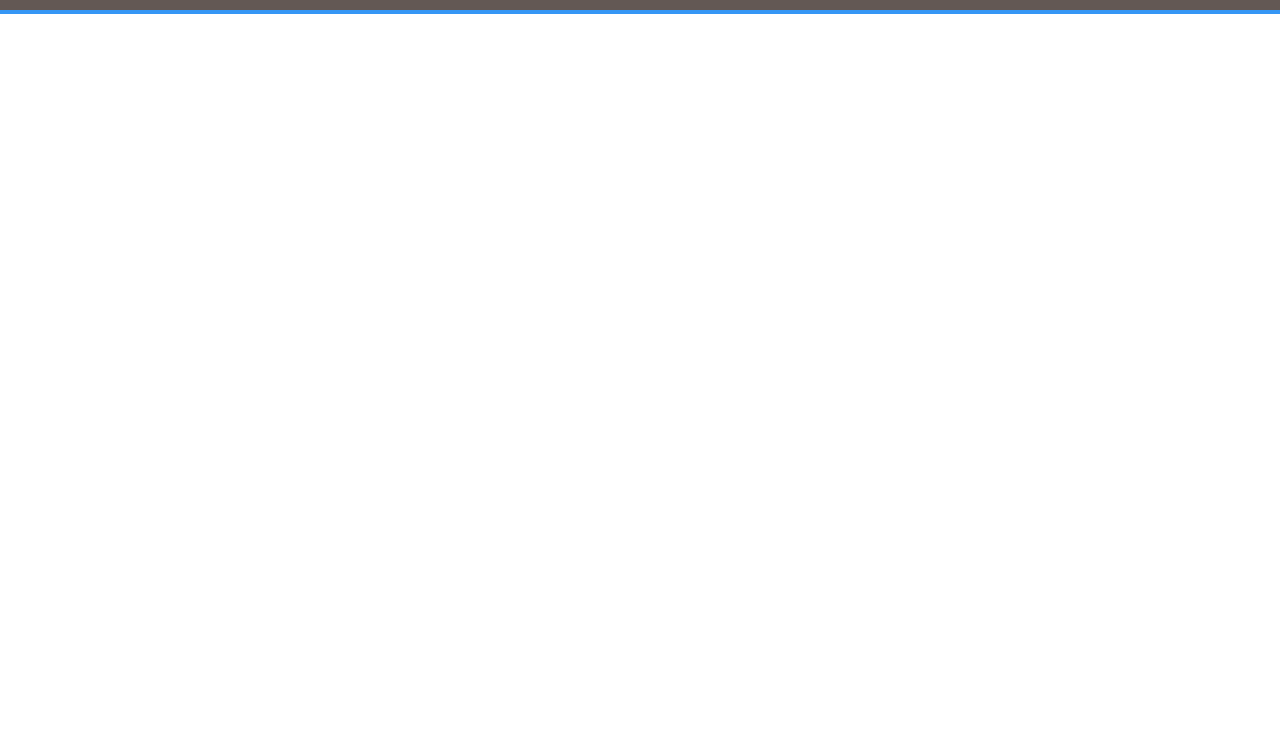
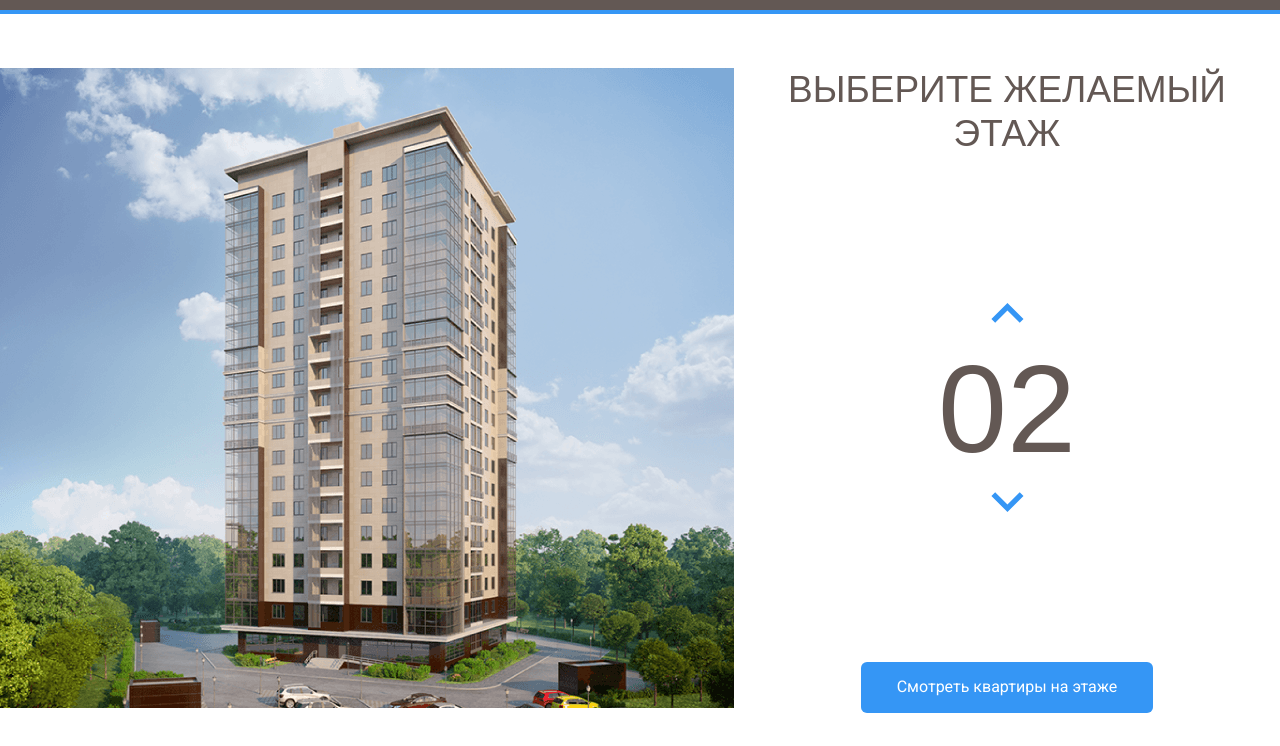
Before and after one commit to ktjybl/melody1, a plain HTML site: page index.html in a window 1280 px wide. Shown: the part 54-800 px from the top of the page. Drawn offline with Linux system fonts and the light colour scheme.

Commit message:
Add files via upload

```diff
--- a/css/style.css
+++ b/css/style.css
@@ -1,3 +1,11 @@
+@font-face {
+    font-family: "Bebas Neue";
+    src: local("BebasNeueRegular"), url("../fonts/BebasNeueRegular.woff2") format("woff2"),
+      url("../fonts/BebasNeueRegular.woff") format("woff");
+      font-display: swap;
+  }
+
+
 *{
     box-sizing: border-box;
 }
@@ -53,3 +61,61 @@ body{
     text-decoration: none;
     color: #fff;
 }
+.main{
+    max-width: 1280px;
+    margin: auto;
+    padding-top: 54px;
+    display: flex;
+}
+.main-info{
+    flex-grow: 1;
+    text-align: center;
+    display: flex;
+    flex-direction: column;
+     align-items: center;
+    justify-content: space-between;
+}
+.home-image path{
+    opacity: 0;
+    cursor:pointer;
+}
+.home-image path:hover{
+    opacity: 1;
+}
+.counter-group{
+    display: flex;
+    flex-direction: column;
+    align-items: center;
+}
+.counter-button{
+    background-color: #fff;
+    border: none;
+    cursor:pointer;
+}
+.counter-arrow-down{
+    transform:rotateX(180deg);
+}
+.main-title{
+    font-family: "BebasNeueRegular", sans-serif;
+    font-size: 37px;
+    line-height: 44px;
+    font-weight: normal;
+    text-transform: uppercase;
+    color:#635854;
+    margin:0;
+}
+.counter{
+    margin-top:10px;
+    margin-bottom:10px;
+    font-family: "BebasNeueRegular", sans-serif;
+    color:#635854;
+    font-size:124px;
+}
+.button-primary{
+    border-radius:6px;
+    background-color: #3596F5;
+    color:#fff;
+    border:none;
+    padding:16px 36px;
+    cursor:pointer;
+}
--- a/index.html
+++ b/index.html
@@ -43,5 +43,55 @@
         </div>
         <!--/.navbar-->
     </header>
+    <main class="main">
+        <div class="main-image">
+            <svg class="home-image" width="734" height="640" viewBox="0 0 734 640" fill="none" xmlns="http://www.w3.org/2000/svg" xmlns:xlink="http://www.w3.org/1999/xlink">
+                <rect width="734" height="640" fill="url(#pattern0)"/>
+                <defs>
+                <pattern id="pattern0" patternContentUnits="objectBoundingBox" width="1" height="1">
+                <use xlink:href="#image0" transform="translate(-0.00408719) scale(0.0013624 0.0015625)"/>
+                </pattern>
+                <image id="image0" width="740" height="640" xlink:href="img/home.png"/>
+                </defs>
+                <path d="M222 536.783L443.561 544.899L513 531V553.014L444.264 573L222 561.841V536.783Z" fill="#3595F6" fill-opacity="0.75"/>
+                <path d="M223 535.758V510L444.06 513.4L514 510V530.606L444.461 544L223 535.758Z" fill="#3595F6" fill-opacity="0.75"/>
+                <path d="M223 508.833V483H444.762H514V506.767L445.766 514L223 508.833Z" fill="#3595F6" fill-opacity="0.75"/>
+                <path d="M223 484V458.739L445.066 455L513 461.77V484H444.765" fill="#3595F6" fill-opacity="0.75"/>
+                <path d="M223 457.935V431.372L445.264 428L514 439.238V461L444.762 454.155L223 457.935Z" fill="#3595F6" fill-opacity="0.75"/>
+                <path d="M222 430.569V406.494L443.757 394L515 417.363V439L443.757 426.506L222 430.569Z" fill="#3595F6" fill-opacity="0.75"/>
+                <path d="M222 407.886V382.531L444.961 366L515 395.006V416L444.459 393.992L222 407.886Z" fill="#3595F6" fill-opacity="0.75"/>
+                <path d="M222 382.644V356.902L445.262 336L515 373.686V395L442.753 365.448L222 382.644Z" fill="#3595F6" fill-opacity="0.75"/>
+                <path d="M222 355.664V331.189L445.764 306L515 350.871V373L445.463 334.248L222 355.664Z" fill="#3595F6" fill-opacity="0.75"/>
+                <path d="M222 330.656V306.22L445.262 277L515 328.925V350L444.459 306.933L222 330.656Z" fill="#3595F6" fill-opacity="0.75"/>
+                <path d="M221 305.722V281.418L444.059 248L515 308.051V328L444.761 276.658L221 305.722Z" fill="#3595F6" fill-opacity="0.75"/>
+                <path d="M222 280.388V255.824L443.96 220L514 285.506V307L445.064 247.328L222 280.388Z" fill="#3595F6" fill-opacity="0.75"/>
+                <path d="M222 255.385V229.835L445.064 191L514 262.845V284L444.763 218.593L222 255.385Z" fill="#3595F6" fill-opacity="0.75"/>
+                <path d="M222 229.254V203.688L443.559 159L514 239.787V263L444.763 188.042L222 229.254Z" fill="#3595F6" fill-opacity="0.75"/>
+                <path d="M223 205.028V179.333L443.759 130L514 217.361V241L443.056 159.497L223 205.028Z" fill="#3595F6" fill-opacity="0.75"/>
+                <path d="M222 179.339V153.904L442.555 101L514 194.905V218L444.06 130.199L222 179.339Z" fill="#3595F6" fill-opacity="0.75"/>
+                <path d="M222 153.924V127.225L444.763 69L514 173.435V195L444.462 100.834L222 153.924Z" fill="#3595F6" fill-opacity="0.75"/>
+
+            </svg>
+
+        </div>
+        <!-- /.main-image -->
+        <div class="main-info">
+            <h2 class="main-title">Выберите желаемый этаж</h2>
+            <div class="counter-group">
+                <button class="counter-button counter-up">
+                    <img class="counter-arrow counter-arrow-up" src="img/arrow.svg" alt="arrow-up">
+                </button>
+                <span class="counter">02</span>
+                <button class="counter-button counter-down">
+                    <img class="counter-arrow counter-arrow-down" src="img/arrow.svg" alt="arrow-down">
+                </button>
+            </div>
+            <!-- /.counter-group -->
+            <button class="button button-primary">
+                Смотреть квартиры на этаже
+            </button>
+        </div>
+        <!--/.main-info-->
+    </main>
 </body>
 </html>
```
Also changed, not shown: fonts/BebasNeueRegular.woff (added), fonts/BebasNeueRegular.woff2 (added), img/arrow.svg (added), img/home.png (added), img/interactive-hause.svg (added).
